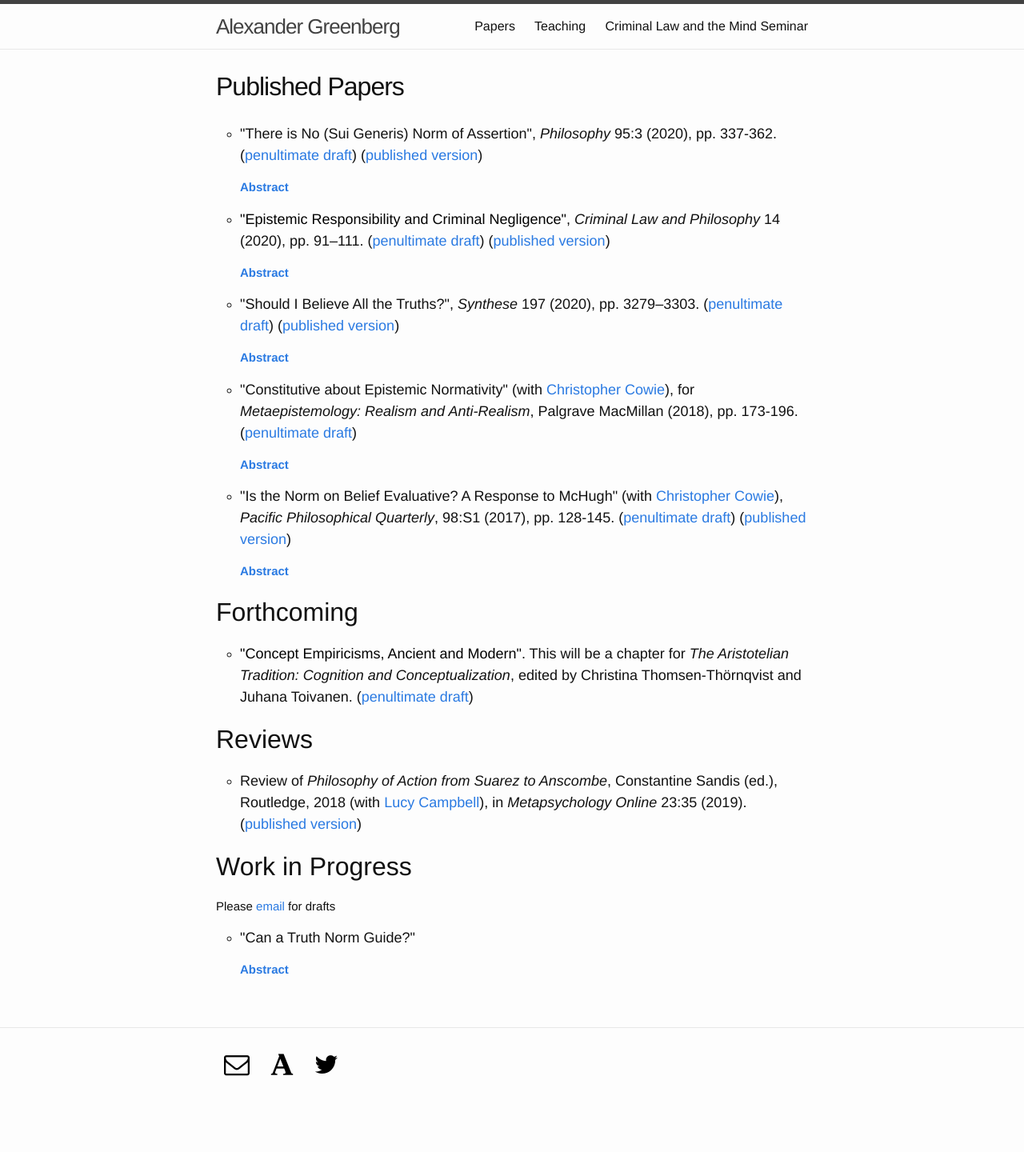
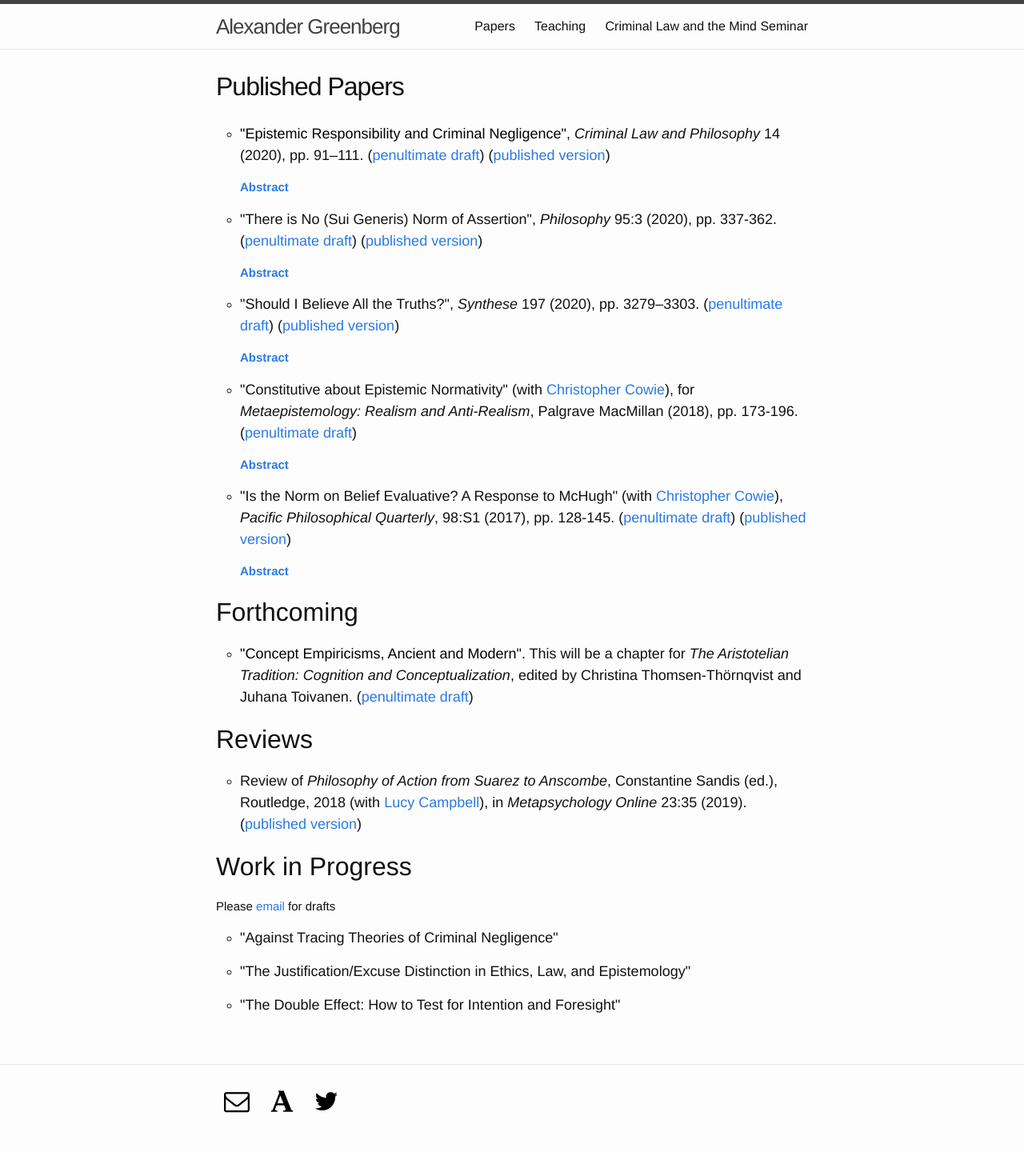
Before and after one commit to alexandergreenberg/alexandergreenberg.github.io, a Jekyll site: the page built from pages/01_Publications.html, in a window 1280 px wide. Shown: the whole page at 80% size. Built offline with Jekyll 4.4.1, drawn with Linux system fonts in a browser that asks for light colours; some web fonts are replaced; before the commit the page ends 1394 px from its top, so only the background shows below that.

Commit message:
Update 01_Publications.html

```diff
--- a/pages/01_Publications.html
+++ b/pages/01_Publications.html
@@ -18,17 +18,17 @@ return true;
 }
 </script>
 <ul>
+  <li>
+    <h4><a id="negligence" style="color: black; underline: none; text-decoration: none;">"Epistemic Responsibility and Criminal Negligence"</a>, <em>Criminal Law and Philosophy</em> 14 (2020), pp. 91–111. (<a href="/pdfs/epistemic-responsibility-and-criminal-negligence.pdf" target="_blank">penultimate draft</a>) (<a href="http://dx.doi.org/10.1007/s11572-019-09507-7" target="_blank">published version</a>)</h4>
+    <p><a href="javascript:;" onclick="return toggleMe('para4')" value="Toggle"><strong>Abstract</strong></a></p>
+    <div id="para4" class="hidden"><p>We seem to be responsible for our beliefs in a distinctively epistemic way. We often hold each other to account for the beliefs that we hold. We do this by criticising other believers as ‘gullible’ or ‘biased’, and trying to persuade others to revise their beliefs. But responsibility for belief looks hard to understand because we seem to lack control over our beliefs. This paper argues that we can make progress in our understanding of responsibility for belief by thinking about it in parallel with another kind of responsibility: legal responsibility for criminal negligence. Specifically, I argue that that a popular account of responsibility for belief, which grounds it in belief’s reasons-responsiveness, faces a problem analogous to one faced by H.L.A. Hart’s influential capacity-based account of culpability. This points towards a more promising account of responsibility of belief, though, if we draw on accounts of negligence which improve on Hart’s. Broadly speaking, the account of negligence which improves on Hart’s account grounds culpability in a (lack of) concern for others’ interests, whereas my account of epistemic responsibility grounds responsibility for belief in a (lack of) concern for the truth.</p></div>
+  </li>
    <li>
     <h4>"There is No (Sui Generis) Norm of Assertion", <em>Philosophy</em> 95:3 (2020), pp. 337-362. (<a href="/pdfs/no-norm-of-assertion.pdf" target="_blank">penultimate draft</a>) (<a href="https://doi.org/10.1017/S0031819120000169" target="_blank">published version</a>)</h4>
     <p><a href="javascript:;" onclick="return toggleMe('para7')" value="Toggle"><strong>Abstract</strong></a></p>
     <div id="para7" class="hidden"><p>There are norms on action and norms on assertion. That is, there are things we should and shouldn’t do, and things we should and shouldn’t say. How do these two kinds of norm relate? Are norms on assertion reducible to norms on action? Many philosophers think they are not. These philosophers claim there is a <em>sui generis</em> norm specific to assertion, a norm which is also often claimed to be constitutive of assertion. Both claims, I argue, should be rejected. The phenomenon claimed to support them – the intuitive wrongness of certain assertions – does not in fact support them. Because assertion is an action, the wrongness of assertions can be explained purely by norms on action. And the specifically epistemic wrongness an assertion norm is typically supposed to explain can be explained by an uncontroversial norm on action: one shouldn’t act on epistemically faulty beliefs. No additional <em>sui generis</em> norm on assertion is needed.</p></div>
   </li>
-  <li>
-    <h4><a id="negligence" style="color: black; underline: none; text-decoration: none;">"Epistemic Responsibility and Criminal Negligence"</a>, <em>Criminal Law and Philosophy</em> 14 (2020), pp. 91–111. (<a href="/pdfs/epistemic-responsibility-and-criminal-negligence.pdf" target="_blank">penultimate draft</a>) (<a href="http://dx.doi.org/10.1007/s11572-019-09507-7" target="_blank">published version</a>)</h4>
-    <p><a href="javascript:;" onclick="return toggleMe('para4')" value="Toggle"><strong>Abstract</strong></a></p>
-    <div id="para4" class="hidden"><p>We seem to be responsible for our beliefs in a distinctively epistemic way. We often hold each other to account for the beliefs that we hold. We do this by criticising other believers as ‘gullible’ or ‘biased’, and trying to persuade others to revise their beliefs. But responsibility for belief looks hard to understand because we seem to lack control over our beliefs. This paper argues that we can make progress in our understanding of responsibility for belief by thinking about it in parallel with another kind of responsibility: legal responsibility for criminal negligence. Specifically, I argue that that a popular account of responsibility for belief, which grounds it in belief’s reasons-responsiveness, faces a problem analogous to one faced by H.L.A. Hart’s influential capacity-based account of culpability. This points towards a more promising account of responsibility of belief, though, if we draw on accounts of negligence which improve on Hart’s. Broadly speaking, the account of negligence which improves on Hart’s account grounds culpability in a (lack of) concern for others’ interests, whereas my account of epistemic responsibility grounds responsibility for belief in a (lack of) concern for the truth.</p></div>
-  </li>
-  <li>
+   <li>
     <h4>"Should I Believe All the Truths?", <em>Synthese</em> 197 (2020), pp. 3279–3303. (<a href="/pdfs/should-i-believe-all-the-truths.pdf" target="_blank">penultimate draft</a>) (<a href="https://doi.org/10.1007/s11229-018-1882-9" target="_blank">published version</a>)</h4>
     <p><a href="javascript:;" onclick="return toggleMe('para3')" value="Toggle"><strong>Abstract</strong></a></p>
     <div id="para3" class="hidden"><p>Should I believe something if and only if it’s true? Many philosophers have objected to this kind of truth norm, on the grounds that it’s not the case that one ought to believe all the truths. For example, some truths are too complex to believe; others are too trivial to be worth believing. Philosophers who defend truth norms often respond to this problem by reformulating truth norms in ways that do not entail that one ought to believe all the truths. Many of these attempts at reformulation, I’ll argue, have been missteps. A number of these different reformulations are incapable of carrying out a central role a truth norm is meant to play, that of explaining justification. The truth norm I’ll defend, however, avoids the implausible results of a prescription to believe all the truths, but doesn’t thereby fail to explain justification. This norm, introduced (but not defended) by Conor McHugh, states that <em>if</em> one has some doxastic attitude about p — i.e. if one believes, disbelieves, or suspends judgement about whether p — then one ought to believe that p if and only if p is true.</p></div>
@@ -62,8 +62,12 @@ return true;
 <p>Please <a href="mailto:{{site.email}}">email</a> for drafts</p>
 <ul>
   <li>
-    <h4>"Can a Truth Norm Guide?"</h4>
-    <p><a href="javascript:;" onclick="return toggleMe('para6')" value="Toggle"><strong>Abstract</strong></a></p>
-    <div id="para6" class="hidden"><p>Say you’re considering whether Richard III killed the Princes in Tower. What attitude should you have to this proposition? A plausible and intuitive answer is that you should believe Richard III killed the Princes in the Tower if and only if it’s true. This is the claim that belief is subject to a truth norm. A number of philosophers have claimed we should reject such a truth norm because it cannot guide belief formation. I argue against this objection. This involves two main steps: arguing against those who argue that a truth norm cannot guide directly and against those who argue that it cannot guide indirectly. In response to the first objection, I argue that philosophers who claim that a truth norm cannot guide directly rely on implausible assumptions about what it is for a norm to guide. The second objection concerns the way a truth norm is often claimed to guide indirectly, by being the fundamental reason why one follows other epistemic norms such as evidence norms. Philosophers often object to this picture on the grounds that truth and evidence norms conflict. I answer this objection disjunctively. Either this conflict is transparent to the believer or it is not. If it is not, then this is not a kind of conflict that undermines a truth norm guiding indirectly. If this conflict is transparent to the believer, then this is a problem, but is not a problem about guidance.</p></div>
+    <h4>"Against Tracing Theories of Criminal Negligence"</h4>
+  </li>
+   <li>
+    <h4>"The Justification/Excuse Distinction in Ethics, Law, and Epistemology"</h4>
+  </li>
+  <li>
+    <h4>"The Double Effect: How to Test for Intention and Foresight"</h4>
   </li>
 </ul>
```
